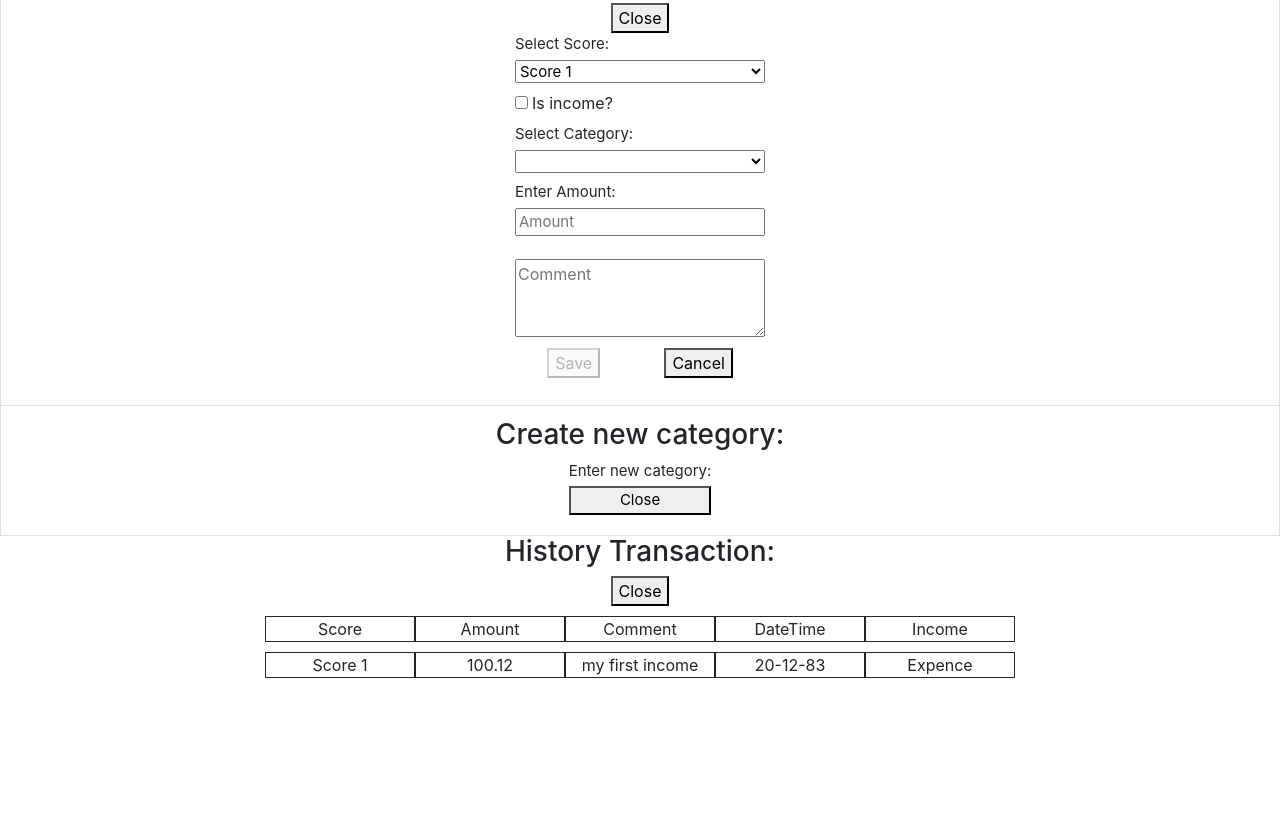
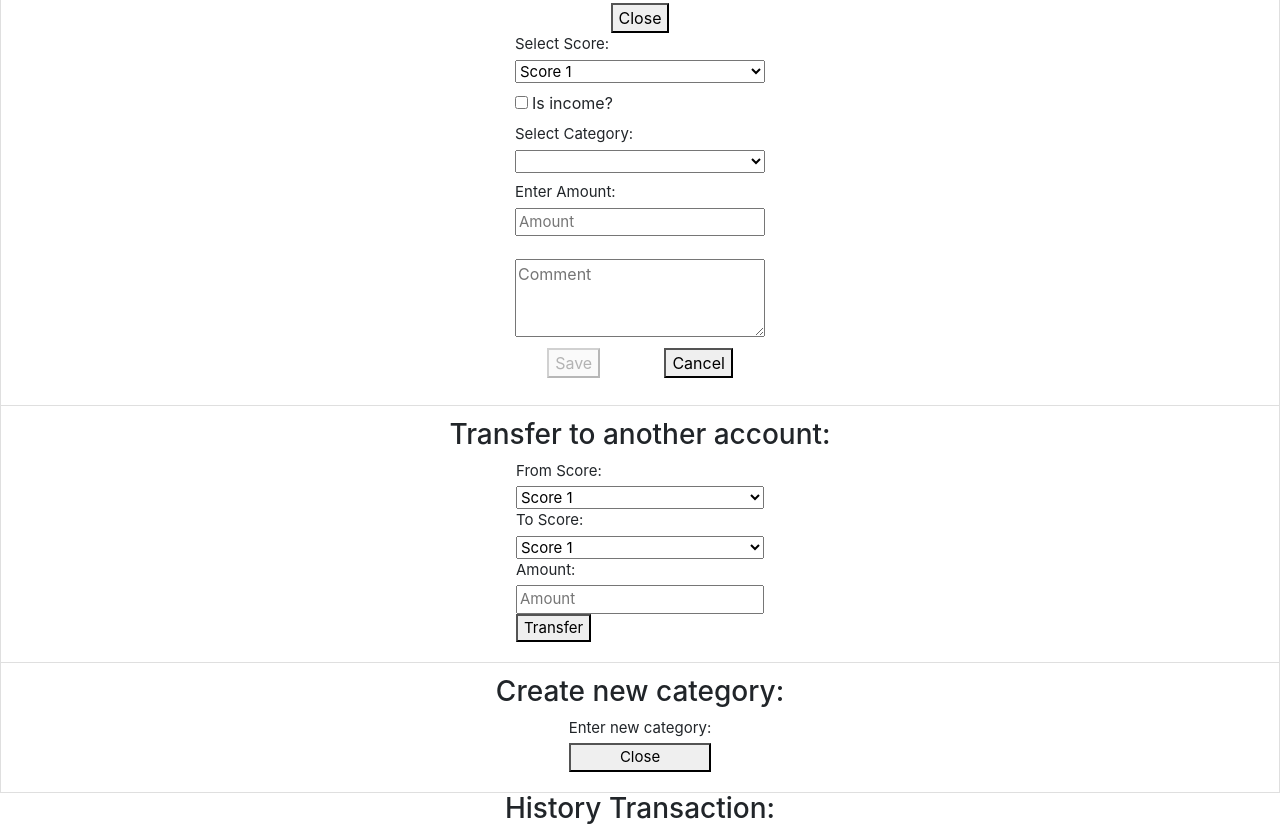
Before and after one commit to eukartsan/finance-app, a React app: page / in a window 1280 px wide. Shown: the part 379-1209 px from the top of the page. Before the commit the page ends 1057 px from the top, so only its background shows below. Built offline with nearby package versions, Linux system fonts and the light colour scheme.

Commit message:
add transfer labels

```diff
--- a/src/component/CategoryAccounts/CategoryAccounts.css
+++ b/src/component/CategoryAccounts/CategoryAccounts.css
@@ -1,4 +1,3 @@
 .category-container{
   display: flex;
-
 }
--- a/src/component/NewCategory/NewCategory.js
+++ b/src/component/NewCategory/NewCategory.js
@@ -37,7 +37,7 @@ export default class NewCategory extends React.Component {
     const {categories} = this.props;
     const {menuOpen} = this.state;
 
-    const newCategoryMenu = menuOpen => {
+    const newCategoryMenu = (menuOpen) => {
       return (
         <div>
         <input placeholder="Category" />
--- /dev/null
+++ b/src/component/Transfer/Transfer.js
@@ -0,0 +1,34 @@
+import React from 'react';
+
+export default class Transfer extends React.Component {
+
+  render() {
+    const {categories} = this.props;
+
+        return(
+          <div className="operation-list list-group-item">
+            <h3>Transfer to another account: </h3>
+            <form>
+              <div className="transaction-amount mb-8">
+                <label>From Score:</label>
+                <select>
+                  <option>Score 1</option>
+                  <option>Score 2</option>
+                </select>
+                <label>To Score:</label>
+                <select>
+                  <option>Score 1</option>
+                  <option>Score 2</option>
+                </select>
+                <label>Amount:</label>
+                <input placeholder="Amount"/>
+                <div>
+                  <button>Transfer</button>
+                </div>
+              </div>
+            </form>
+          </div>
+        )
+
+}
+}
--- a/src/component/main/main.js
+++ b/src/component/main/main.js
@@ -4,6 +4,7 @@ import Accounts from '../Accounts/Accounts';
 import NewCategory from '../NewCategory/NewCategory';
 import uuidv4 from 'uuid/v4';
 import HistoryTransactions from "../HistoryTransactions/HistoryTransactions";
+import Transfer from "../Transfer/Transfer";
 
 export default class App extends React.Component {
     constructor() {
@@ -124,6 +125,9 @@ export default class App extends React.Component {
                     transactions={transactions}
                     categories={categories}
                 />
+                <Transfer
+                  categories={categories}
+                />
                 <NewCategory
                     categories={categories}
                 />
```
Lines whose indentation alone changed are shown as unchanged.
